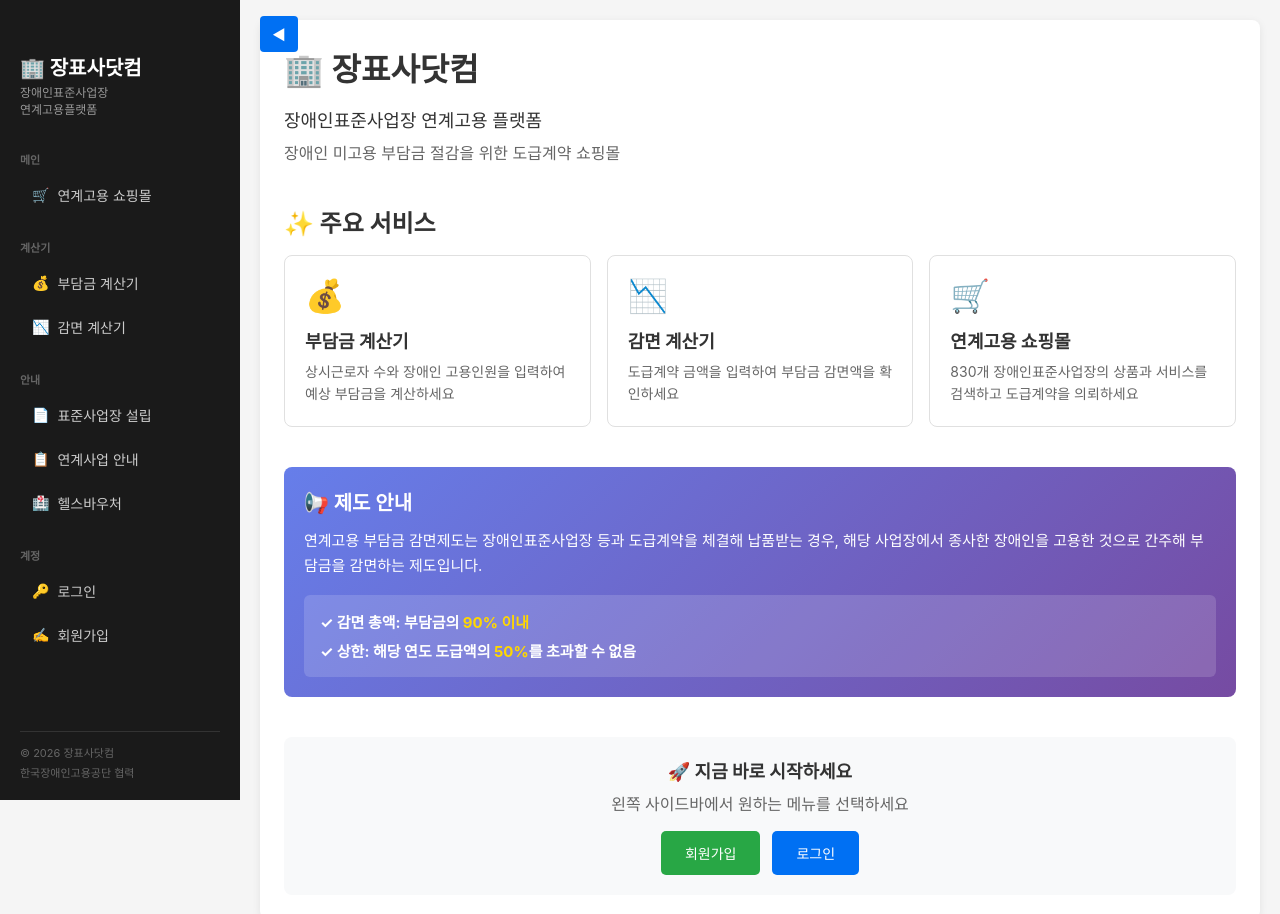
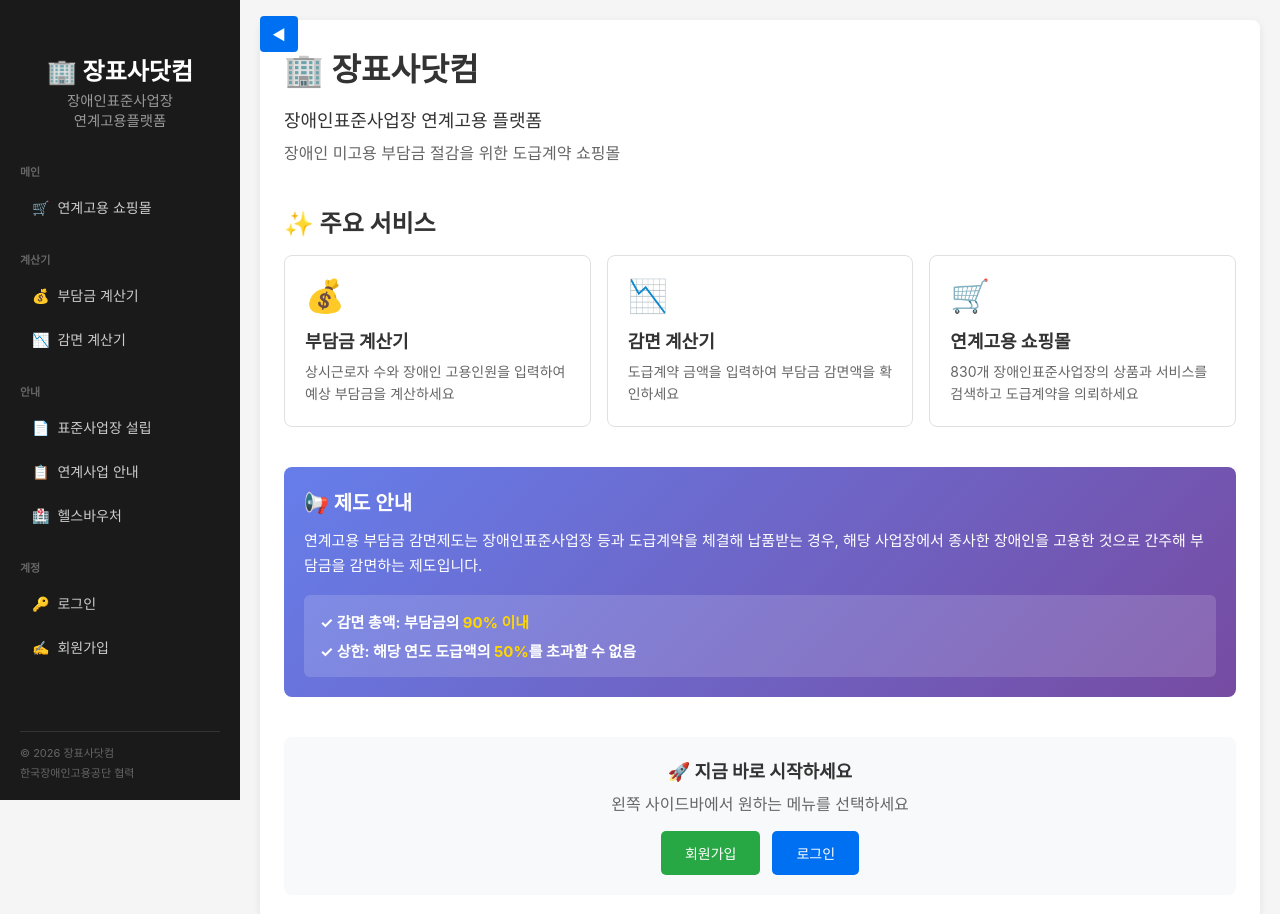
Before and after one commit to masolshop/jangpyosa, a Next.js app in the folder apps/web/: page / in a window 1280 px wide. Shown: the top 914 px of the page. Built offline with nearby package versions, Linux system fonts and the light colour scheme.

Commit message:
Increase logo font size by 20% and center align (24px title, 14.4px subtitle)

```diff
--- a/apps/web/src/components/Sidebar.tsx
+++ b/apps/web/src/components/Sidebar.tsx
@@ -68,7 +68,8 @@ export default function Sidebar() {
             textDecoration: "none",
             color: "white",
             cursor: "pointer",
-            transition: "all 0.2s"
+            transition: "all 0.2s",
+            textAlign: "center"
           }}
           onMouseEnter={(e) => {
             e.currentTarget.style.opacity = "0.8";
@@ -77,8 +78,8 @@ export default function Sidebar() {
             e.currentTarget.style.opacity = "1";
           }}
         >
-          <h2 style={{ margin: 0, fontSize: 20 }}>🏢 장표사닷컴</h2>
-          <p style={{ margin: "4px 0 0 0", fontSize: 12, color: "#999", lineHeight: 1.4 }}>
+          <h2 style={{ margin: 0, fontSize: 24 }}>🏢 장표사닷컴</h2>
+          <p style={{ margin: "4px 0 0 0", fontSize: 14.4, color: "#999", lineHeight: 1.4 }}>
             장애인표준사업장<br />
             연계고용플랫폼
           </p>
```
